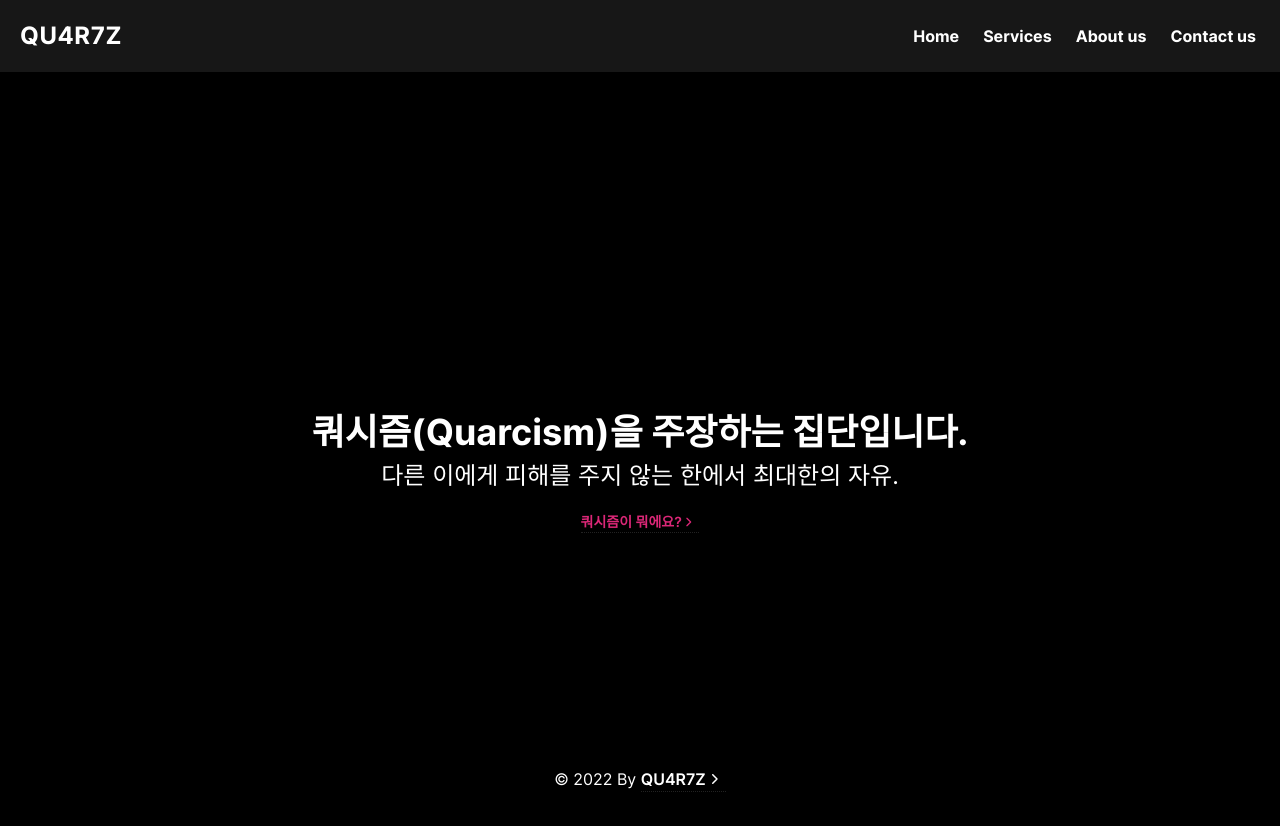
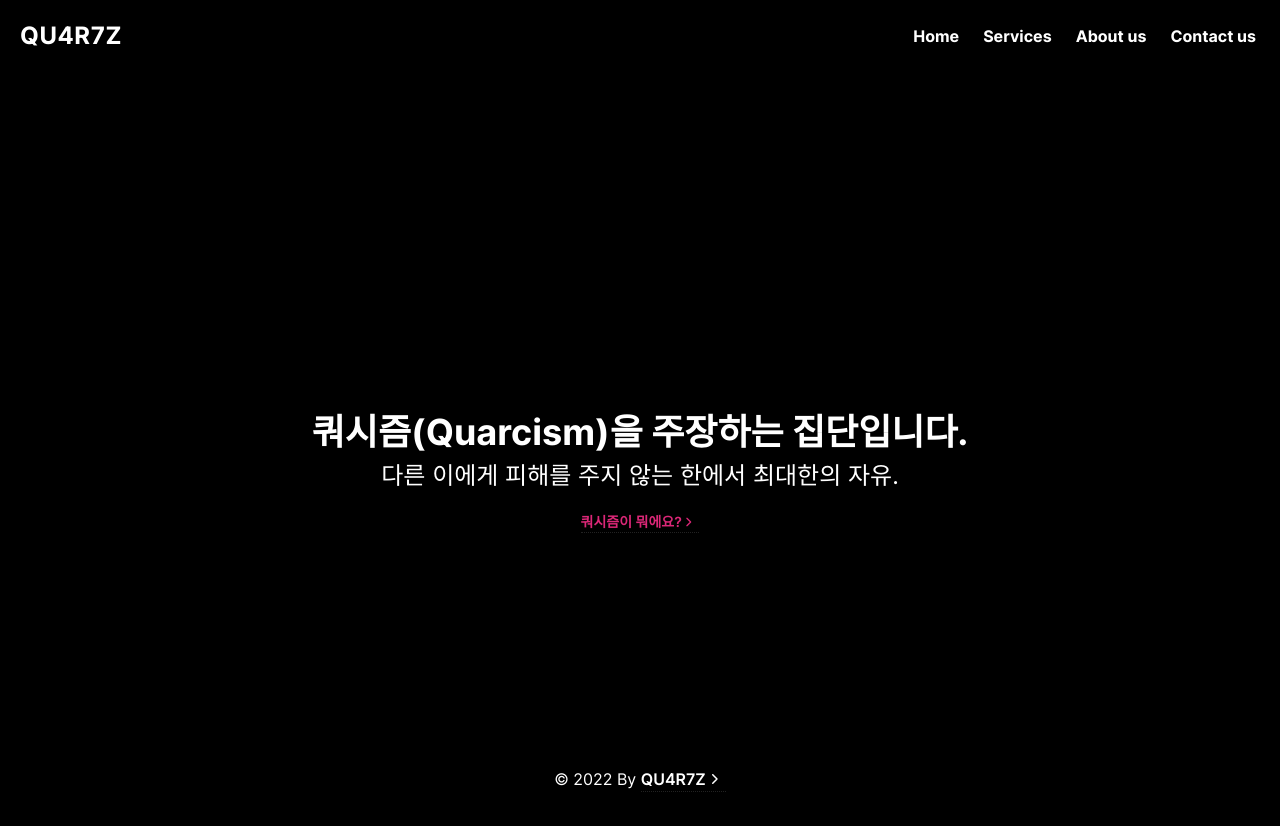
Before and after one commit to QU4R7Z/qu4r7z, a Next.js app: page / in a window 1280 px wide. Shown: the top 826 px of the page. Built offline with nearby package versions, Linux system fonts and the light colour scheme.

Commit message:
feat: all black

```diff
--- a/src/components/Navbar.tsx
+++ b/src/components/Navbar.tsx
@@ -8,7 +8,7 @@ export default function Navbar() {
   };
   return (
     <>
-      <nav className='flex flex-wrap items-center bg-neutral-900 p-3 '>
+      <nav className='flex flex-wrap items-center bg-black p-3 '>
         <Link href='/'>
           <a className='mr-4 inline-flex items-center p-2 '>
             <span className='text-2xl font-bold uppercase tracking-wide text-white'>
```
